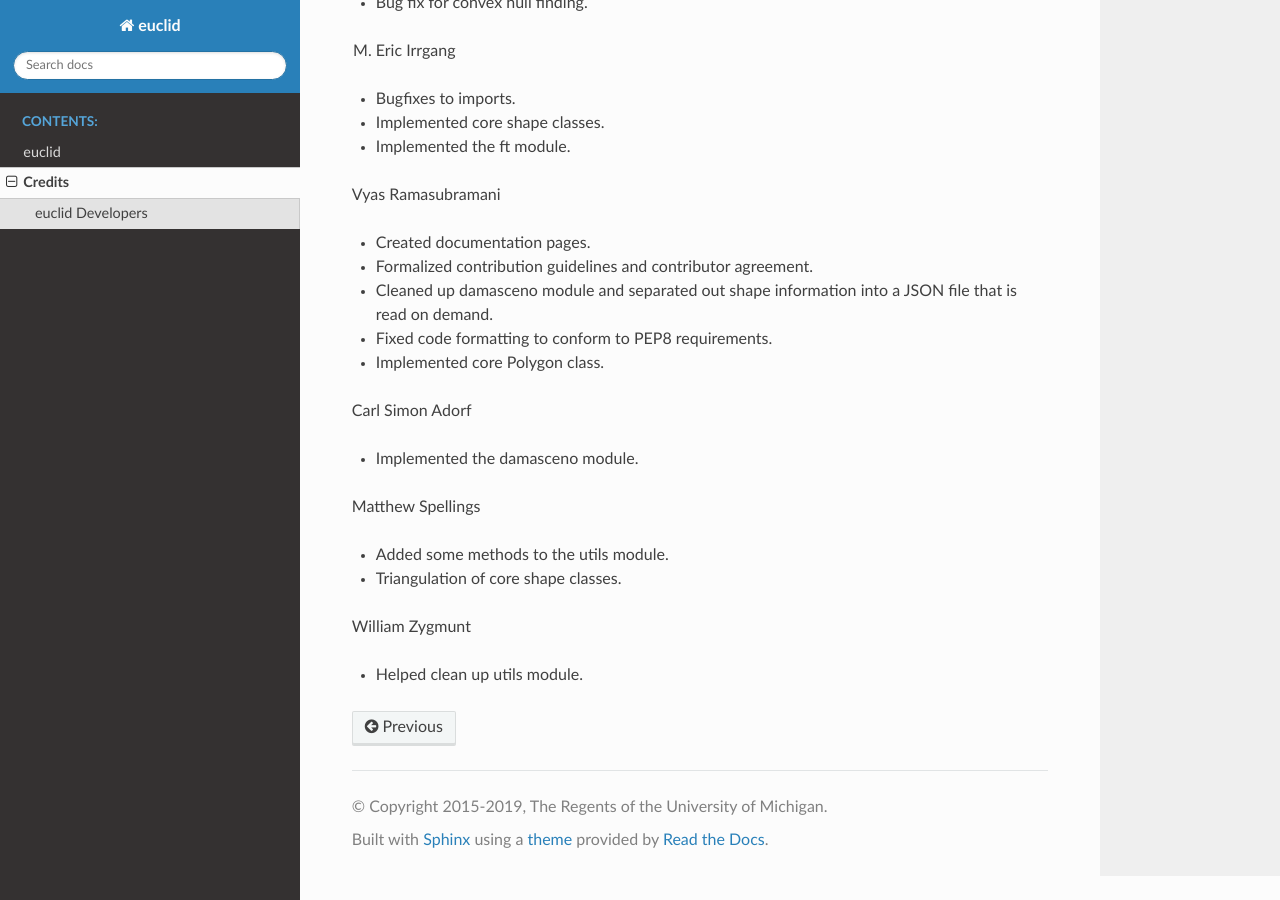
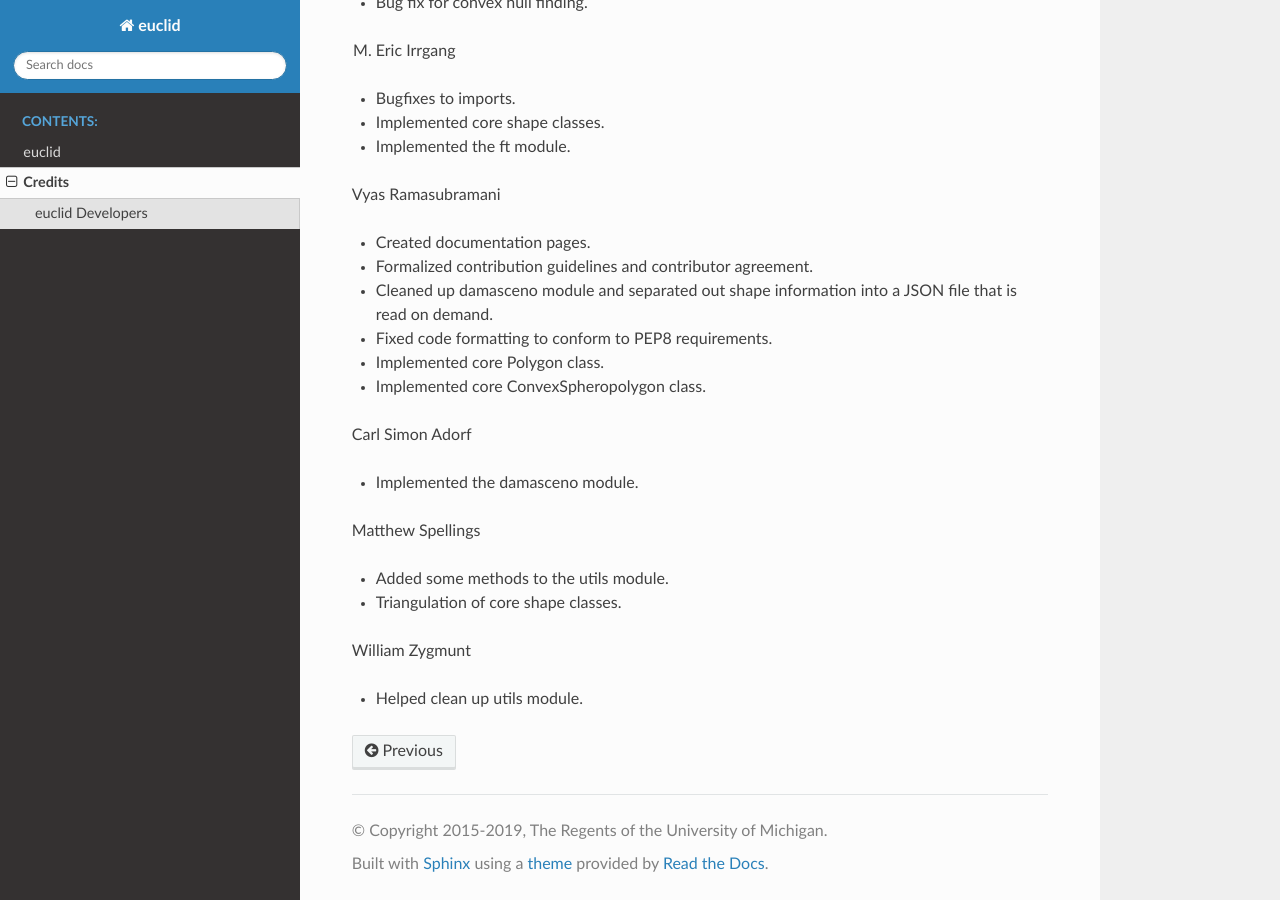
Before and after one commit to glotzerlab/coxeter, a Sphinx documentation site: the page built from doc/source/credits.rst, in a window 1280 px wide and 900 px high, scrolled down 945 px. Built offline with Sphinx 7.4.7 and the Read the Docs theme 2.0.0, drawn with Linux system fonts in a browser that asks for light colours.

Commit message:
Update changelog and credits.

```diff
--- a/doc/source/credits.rst
+++ b/doc/source/credits.rst
@@ -49,6 +49,7 @@ Vyas Ramasubramani
 * Cleaned up damasceno module and separated out shape information into a JSON file that is read on demand.
 * Fixed code formatting to conform to PEP8 requirements.
 * Implemented core Polygon class.
+* Implemented core ConvexSpheropolygon class.
 
 Carl Simon Adorf
 
```
Also changed, not shown: ChangeLog.md (+1 -0 lines).
